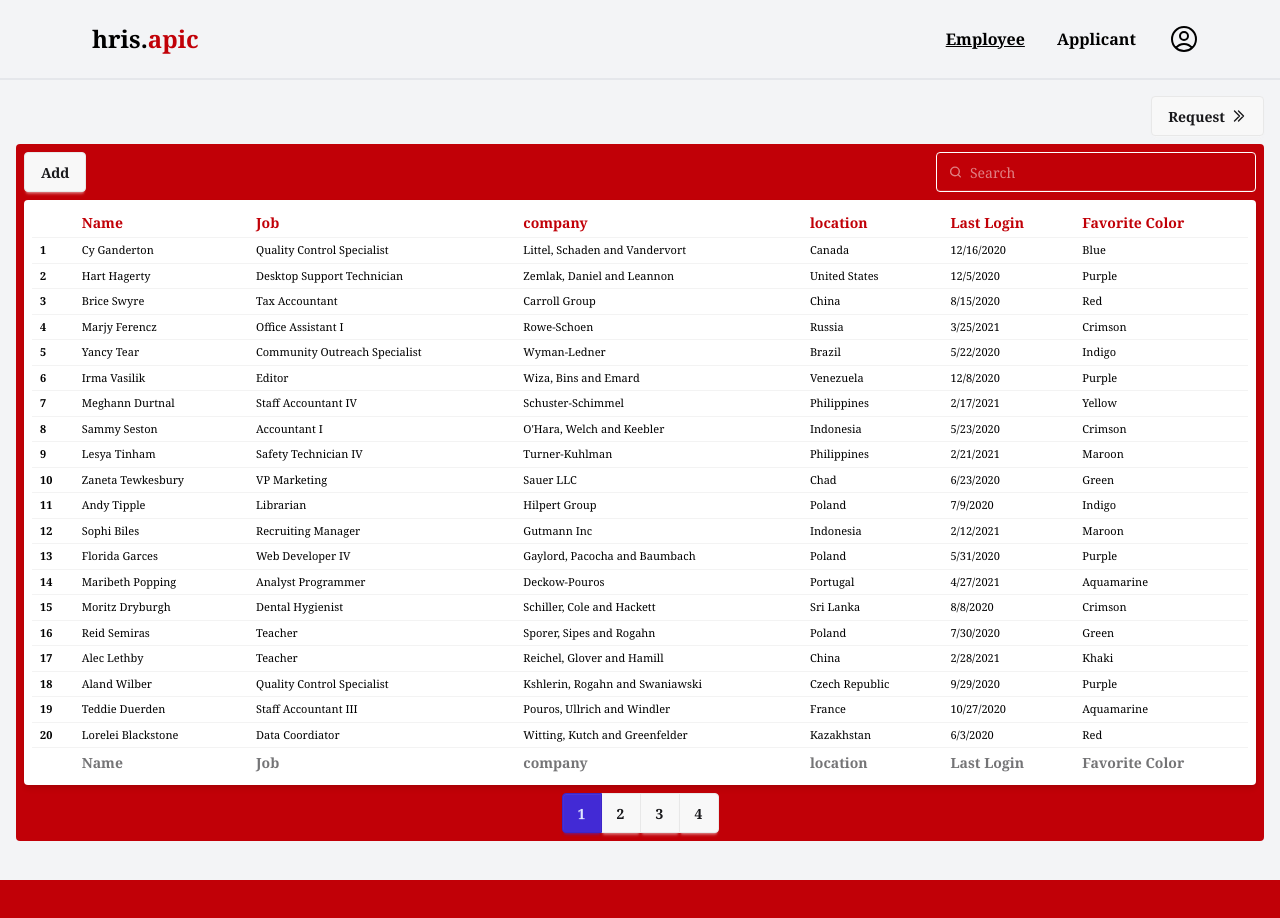
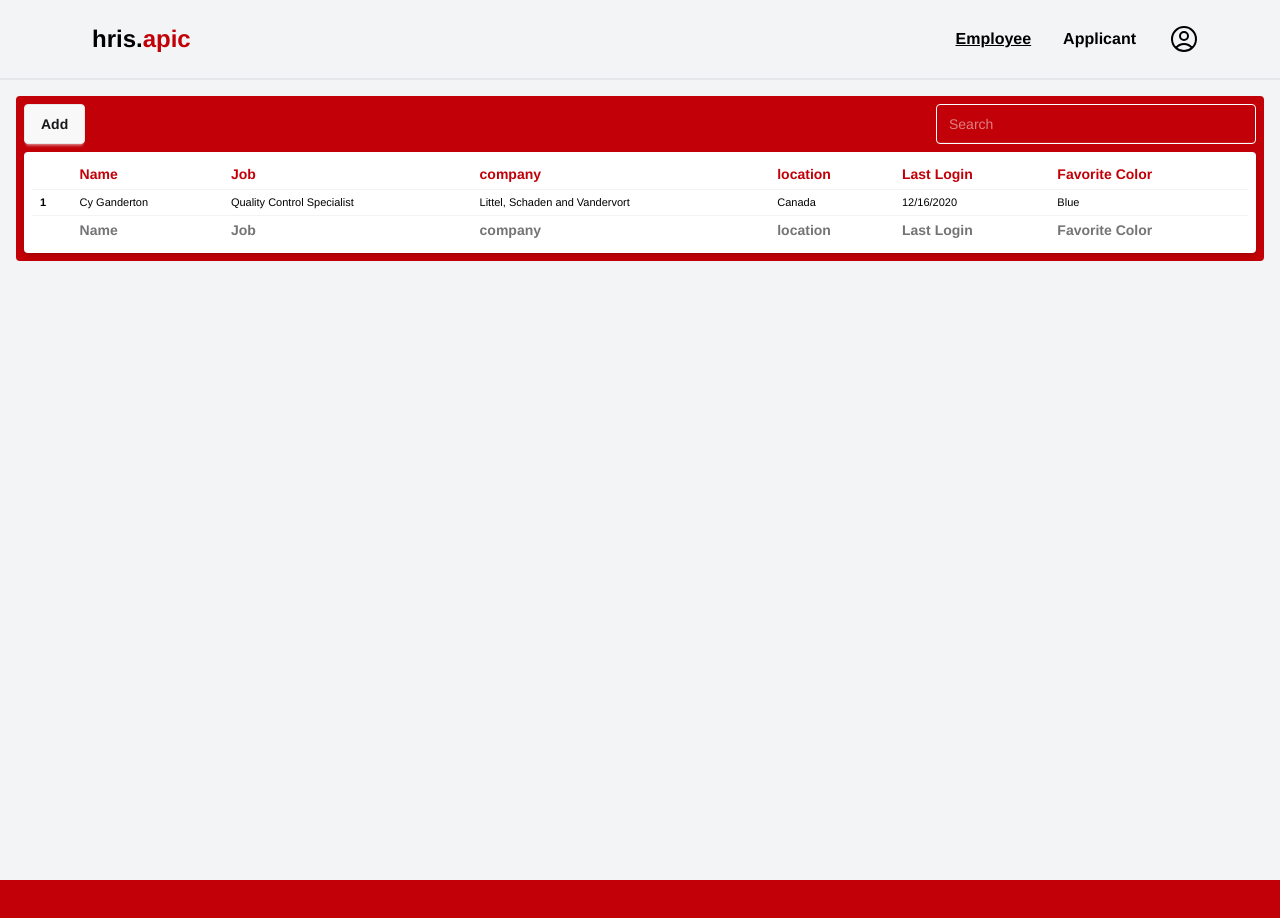
Before and after one commit to 20021092aytidA/hris-fe-next, a Next.js app: page /employee in a window 1280 px wide. Shown: the top 918 px of the page. Built offline with nearby package versions, Linux system fonts and the light colour scheme.

Commit message:
add: applciant

```diff
--- a/app/(with-shell)/applicant/page.tsx
+++ b/app/(with-shell)/applicant/page.tsx
@@ -1,5 +1,51 @@
 import React from "react";
 
 export default function ApplicantPage() {
-  return <div>ApplicantPage</div>;
+  return (
+    <div className="rounded-sm p-2 bg-red-700">
+      <div className="flex justify-between">
+        <button className="btn mb-2">Add</button>
+        <label className="input bg-transparent text-white border-white">
+          <input type="search" className="grow" placeholder="Search" />
+        </label>
+      </div>
+      <div className="overflow-x-auto bg-white rounded-sm shadow-md">
+        <table className="table table-xs p-2">
+          <thead>
+            <tr className="text-red-700">
+              <th></th>
+              <th>Name</th>
+              <th>Job</th>
+              <th>company</th>
+              <th>location</th>
+              <th>Last Login</th>
+              <th>Favorite Color</th>
+            </tr>
+          </thead>
+          <tbody>
+            <tr>
+              <th>1</th>
+              <td>Cy Ganderton</td>
+              <td>Quality Control Specialist</td>
+              <td>Littel, Schaden and Vandervort</td>
+              <td>Canada</td>
+              <td>12/16/2020</td>
+              <td>Blue</td>
+            </tr>
+          </tbody>
+          <tfoot>
+            <tr>
+              <th></th>
+              <th>Name</th>
+              <th>Job</th>
+              <th>company</th>
+              <th>location</th>
+              <th>Last Login</th>
+              <th>Favorite Color</th>
+            </tr>
+          </tfoot>
+        </table>
+      </div>
+    </div>
+  );
 }
--- a/app/(with-shell)/employee/page.tsx
+++ b/app/(with-shell)/employee/page.tsx
@@ -4,35 +4,10 @@ import React from "react";
 
 export default function EmployeePage() {
   return (
-    <div>
-      <div className="flex justify-end mb-2">
-        <Link className="btn" href="/employee/request">
-          Request
-          <span>
-            <DoubleArrowIcon />
-          </span>
-        </Link>
-      </div>
     <div className="rounded-sm p-2 bg-red-700">
       <div className="flex justify-between">
         <button className="btn mb-2">Add</button>
         <label className="input bg-transparent text-white border-white">
-            <svg
-              className="h-[1em] opacity-50"
-              xmlns="http://www.w3.org/2000/svg"
-              viewBox="0 0 24 24"
-            >
-              <g
-                strokeLinejoin="round"
-                strokeLinecap="round"
-                strokeWidth="2.5"
-                fill="none"
-                stroke="currentColor"
-              >
-                <circle cx="11" cy="11" r="8"></circle>
-                <path d="m21 21-4.3-4.3"></path>
-              </g>
-            </svg>
           <input type="search" className="grow" placeholder="Search" />
         </label>
       </div>
@@ -59,177 +34,6 @@ export default function EmployeePage() {
               <td>12/16/2020</td>
               <td>Blue</td>
             </tr>
-              <tr>
-                <th>2</th>
-                <td>Hart Hagerty</td>
-                <td>Desktop Support Technician</td>
-                <td>Zemlak, Daniel and Leannon</td>
-                <td>United States</td>
-                <td>12/5/2020</td>
-                <td>Purple</td>
-              </tr>
-              <tr>
-                <th>3</th>
-                <td>Brice Swyre</td>
-                <td>Tax Accountant</td>
-                <td>Carroll Group</td>
-                <td>China</td>
-                <td>8/15/2020</td>
-                <td>Red</td>
-              </tr>
-              <tr>
-                <th>4</th>
-                <td>Marjy Ferencz</td>
-                <td>Office Assistant I</td>
-                <td>Rowe-Schoen</td>
-                <td>Russia</td>
-                <td>3/25/2021</td>
-                <td>Crimson</td>
-              </tr>
-              <tr>
-                <th>5</th>
-                <td>Yancy Tear</td>
-                <td>Community Outreach Specialist</td>
-                <td>Wyman-Ledner</td>
-                <td>Brazil</td>
-                <td>5/22/2020</td>
-                <td>Indigo</td>
-              </tr>
-              <tr>
-                <th>6</th>
-                <td>Irma Vasilik</td>
-                <td>Editor</td>
-                <td>Wiza, Bins and Emard</td>
-                <td>Venezuela</td>
-                <td>12/8/2020</td>
-                <td>Purple</td>
-              </tr>
-              <tr>
-                <th>7</th>
-                <td>Meghann Durtnal</td>
-                <td>Staff Accountant IV</td>
-                <td>Schuster-Schimmel</td>
-                <td>Philippines</td>
-                <td>2/17/2021</td>
-                <td>Yellow</td>
-              </tr>
-              <tr>
-                <th>8</th>
-                <td>Sammy Seston</td>
-                <td>Accountant I</td>
-                <td>O'Hara, Welch and Keebler</td>
-                <td>Indonesia</td>
-                <td>5/23/2020</td>
-                <td>Crimson</td>
-              </tr>
-              <tr>
-                <th>9</th>
-                <td>Lesya Tinham</td>
-                <td>Safety Technician IV</td>
-                <td>Turner-Kuhlman</td>
-                <td>Philippines</td>
-                <td>2/21/2021</td>
-                <td>Maroon</td>
-              </tr>
-              <tr>
-                <th>10</th>
-                <td>Zaneta Tewkesbury</td>
-                <td>VP Marketing</td>
-                <td>Sauer LLC</td>
-                <td>Chad</td>
-                <td>6/23/2020</td>
-                <td>Green</td>
-              </tr>
-              <tr>
-                <th>11</th>
-                <td>Andy Tipple</td>
-                <td>Librarian</td>
-                <td>Hilpert Group</td>
-                <td>Poland</td>
-                <td>7/9/2020</td>
-                <td>Indigo</td>
-              </tr>
-              <tr>
-                <th>12</th>
-                <td>Sophi Biles</td>
-                <td>Recruiting Manager</td>
-                <td>Gutmann Inc</td>
-                <td>Indonesia</td>
-                <td>2/12/2021</td>
-                <td>Maroon</td>
-              </tr>
-              <tr>
-                <th>13</th>
-                <td>Florida Garces</td>
-                <td>Web Developer IV</td>
-                <td>Gaylord, Pacocha and Baumbach</td>
-                <td>Poland</td>
-                <td>5/31/2020</td>
-                <td>Purple</td>
-              </tr>
-              <tr>
-                <th>14</th>
-                <td>Maribeth Popping</td>
-                <td>Analyst Programmer</td>
-                <td>Deckow-Pouros</td>
-                <td>Portugal</td>
-                <td>4/27/2021</td>
-                <td>Aquamarine</td>
-              </tr>
-              <tr>
-                <th>15</th>
-                <td>Moritz Dryburgh</td>
-                <td>Dental Hygienist</td>
-                <td>Schiller, Cole and Hackett</td>
-                <td>Sri Lanka</td>
-                <td>8/8/2020</td>
-                <td>Crimson</td>
-              </tr>
-              <tr>
-                <th>16</th>
-                <td>Reid Semiras</td>
-                <td>Teacher</td>
-                <td>Sporer, Sipes and Rogahn</td>
-                <td>Poland</td>
-                <td>7/30/2020</td>
-                <td>Green</td>
-              </tr>
-              <tr>
-                <th>17</th>
-                <td>Alec Lethby</td>
-                <td>Teacher</td>
-                <td>Reichel, Glover and Hamill</td>
-                <td>China</td>
-                <td>2/28/2021</td>
-                <td>Khaki</td>
-              </tr>
-              <tr>
-                <th>18</th>
-                <td>Aland Wilber</td>
-                <td>Quality Control Specialist</td>
-                <td>Kshlerin, Rogahn and Swaniawski</td>
-                <td>Czech Republic</td>
-                <td>9/29/2020</td>
-                <td>Purple</td>
-              </tr>
-              <tr>
-                <th>19</th>
-                <td>Teddie Duerden</td>
-                <td>Staff Accountant III</td>
-                <td>Pouros, Ullrich and Windler</td>
-                <td>France</td>
-                <td>10/27/2020</td>
-                <td>Aquamarine</td>
-              </tr>
-              <tr>
-                <th>20</th>
-                <td>Lorelei Blackstone</td>
-                <td>Data Coordiator</td>
-                <td>Witting, Kutch and Greenfelder</td>
-                <td>Kazakhstan</td>
-                <td>6/3/2020</td>
-                <td>Red</td>
-              </tr>
           </tbody>
           <tfoot>
             <tr>
@@ -244,36 +48,6 @@ export default function EmployeePage() {
           </tfoot>
         </table>
       </div>
-        <div className="mt-2 flex justify-center">
-          <div className="join">
-            <input
-              className="join-item btn btn-square"
-              type="radio"
-              name="options"
-              aria-label="1"
-              checked={true}
-            />
-            <input
-              className="join-item btn btn-square"
-              type="radio"
-              name="options"
-              aria-label="2"
-            />
-            <input
-              className="join-item btn btn-square"
-              type="radio"
-              name="options"
-              aria-label="3"
-            />
-            <input
-              className="join-item btn btn-square"
-              type="radio"
-              name="options"
-              aria-label="4"
-            />
-          </div>
-        </div>
-      </div>
     </div>
   );
 }
--- /dev/null
+++ b/app/(with-shell)/request/page.tsx
@@ -0,0 +1,5 @@
+import React from "react";
+
+export default function RequestPage() {
+  return <div>RequestPage</div>;
+}
--- a/app/globals.css
+++ b/app/globals.css
@@ -2,5 +2,5 @@
 @plugin "daisyui";
 
 *{
-    font-family: Cambria, Cochin, Georgia, Times, 'Times New Roman', serif;
+    font-family: 'Franklin Gothic Medium', 'Arial Narrow', Arial, sans-serif
 }
```
Lines whose indentation alone changed are shown as unchanged.
